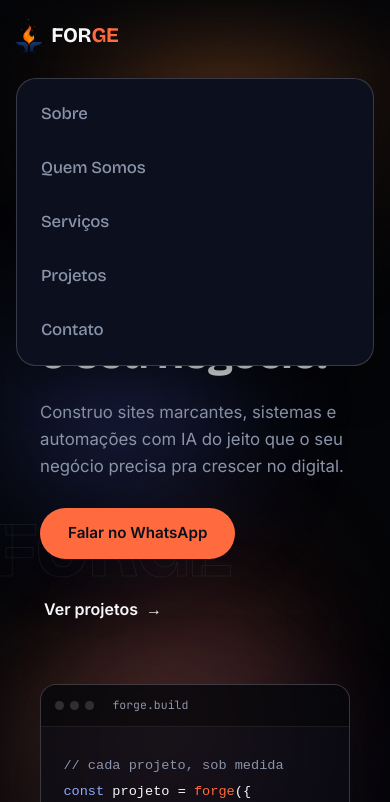
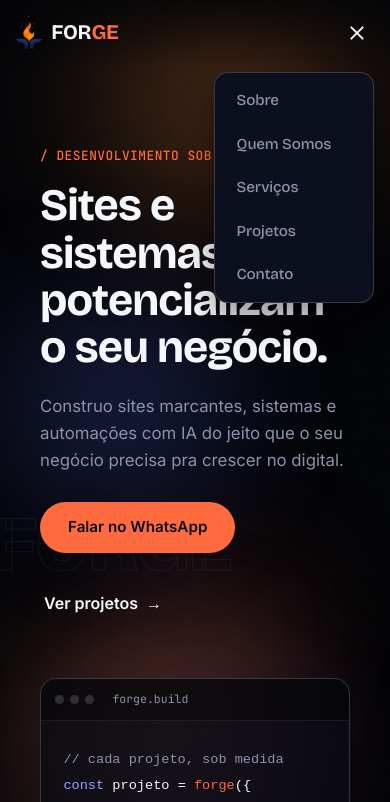
Before and after one commit to nobreaz/forge-landingpage, a plain HTML site: page index.html in a window 390 px wide. Both pictures are taken after a click on the button "Abrir menu". Shown: the top 802 px of the page. Drawn offline with nearby package versions, Linux system fonts and the light colour scheme.

Commit message:
feat: mobile layout improvement

```diff
--- a/styles.css
+++ b/styles.css
@@ -328,11 +328,10 @@ img { max-width: 100%; display: block; }
 
 .nav-toggle {
   display: none;
-  flex-direction: column;
-  justify-content: center;
-  gap: 5px;
-  width: 40px;
-  height: 40px;
+  position: relative;
+  width: 34px;
+  height: 34px;
+  padding: 0;
   background: none;
   border: none;
   cursor: pointer;
@@ -341,11 +340,27 @@ img { max-width: 100%; display: block; }
 }
 
 .nav-toggle span {
-  display: block;
+  position: absolute;
+  left: 50%;
+  width: 18px;
   height: 2px;
+  margin-left: -9px;
   background: var(--text);
   border-radius: 2px;
+  transition: top 0.2s ease 0.18s, transform 0.2s ease, opacity 0.15s ease 0.18s;
 }
+
+.nav-toggle span:nth-child(1) { top: 12px; }
+.nav-toggle span:nth-child(2) { top: 16px; }
+.nav-toggle span:nth-child(3) { top: 20px; }
+
+.nav-toggle[aria-expanded="true"] span {
+  transition: top 0.2s ease, transform 0.2s ease 0.18s, opacity 0.15s ease;
+}
+
+.nav-toggle[aria-expanded="true"] span:nth-child(1) { top: 16px; transform: rotate(45deg); }
+.nav-toggle[aria-expanded="true"] span:nth-child(2) { opacity: 0; }
+.nav-toggle[aria-expanded="true"] span:nth-child(3) { top: 16px; transform: rotate(-45deg); }
 
 /* Organic photo placeholder */
 .photo-frame {
@@ -958,22 +973,54 @@ img { max-width: 100%; display: block; }
   .nav {
     position: absolute;
     top: calc(100% + 6px);
-    left: 16px;
     right: 16px;
+    left: auto;
+    width: max-content;
+    min-width: 160px;
+    max-width: calc(100% - 32px);
     z-index: 60;
     background: #0B0F1D;
     border: 1px solid var(--border-strong);
-    border-radius: 20px;
+    border-radius: 14px;
     flex-direction: column;
     gap: 0;
-    padding: 0.5rem;
-    display: none;
-    box-shadow: 0 20px 40px rgba(0, 0, 0, 0.4);
+    padding: 0.35rem;
+    display: flex;
+    box-shadow: 0 16px 32px rgba(0, 0, 0, 0.4);
+    opacity: 0;
+    visibility: hidden;
+    pointer-events: none;
+    transform: translateY(-8px) scale(0.98);
+    transform-origin: top right;
+    transition: opacity 0.2s ease, transform 0.2s ease, visibility 0s linear 0.2s;
   }
 
-  .nav.open { display: flex; }
+  .nav.open {
+    opacity: 1;
+    visibility: visible;
+    pointer-events: auto;
+    transform: translateY(0) scale(1);
+    transition: opacity 0.2s ease, transform 0.2s ease;
+  }
 
-  .nav a { padding: 0.85rem 1rem; font-size: 1.05rem; }
+  .nav a {
+    padding: 0.6rem 1rem;
+    font-size: 0.95rem;
+    opacity: 0;
+    transform: translateY(-4px);
+    transition: opacity 0.18s ease, transform 0.18s ease, color 0.15s ease;
+  }
+
+  .nav.open a {
+    opacity: 1;
+    transform: translateY(0);
+  }
+
+  .nav.open a:nth-child(1) { transition-delay: 0.03s; }
+  .nav.open a:nth-child(2) { transition-delay: 0.06s; }
+  .nav.open a:nth-child(3) { transition-delay: 0.09s; }
+  .nav.open a:nth-child(4) { transition-delay: 0.12s; }
+  .nav.open a:nth-child(5) { transition-delay: 0.15s; }
 
   .header-cta { display: none; }
 
@@ -989,4 +1036,5 @@ img { max-width: 100%; display: block; }
   .reveal { transition: none !important; opacity: 1 !important; transform: none !important; }
   .cursor-glow, .spark { display: none !important; }
   .section-mark, .hero-mark { background-image: none !important; -webkit-text-fill-color: initial !important; }
+  .nav-toggle span, .nav, .nav a { transition: none !important; }
 }
```
